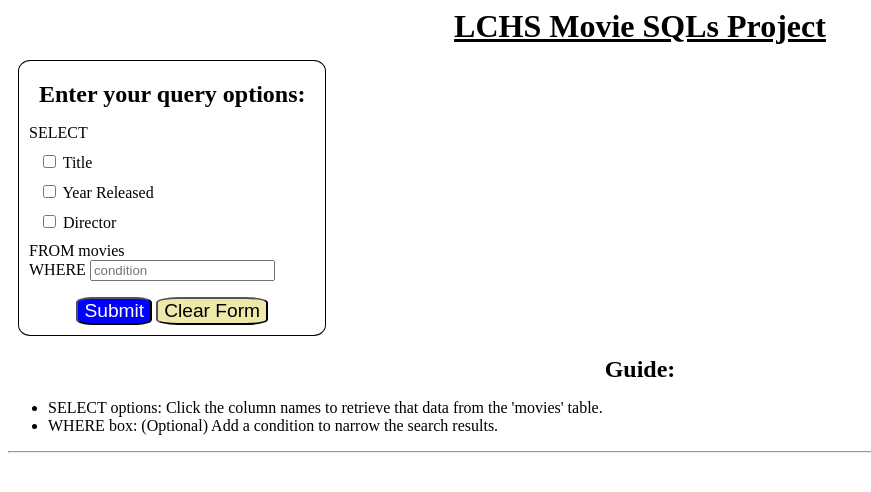
After one commit to LaunchCodeEducation/LCHS_movie_sql_project, a Flask app: page /select in a window 1280 px wide. The commit adds this page. Shown: the top 492 px of the page, without its empty margins (0-871 px from the left). Run offline with Flask 2, Linux system fonts and the light colour scheme; the visitor is signed in with stand-in values (Sample User, id 1).

Commit message:
Revistion to select.html structure.

```diff
--- a/main.py
+++ b/main.py
@@ -1,8 +1,9 @@
-from flask import Flask, request, redirect, render_template
+from flask import Flask, request, redirect, render_template, session
 import sqlite3
 
 app = Flask(__name__)
 app.config['DEBUG'] = True
+app.secret_key = 'K>~EEAnH_x,Z{q.43;NmyQiNz1^Yr7'
 
 # db = sqlite3.connect('project.db')
 # cursor = db.cursor()
@@ -20,10 +21,24 @@ app.config['DEBUG'] = True
 # cursor.execute(sql_query)
 # db.close()
 
+def execute_query(query_string):
+    db = sqlite3.connect('project.db')
+    cursor = db.cursor()
+    if "SELECT" in query_string:
+        results = list(cursor.execute(query_string))
+    else:
+        cursor.execute(query_string)
+        results = "Query successfully run."
+    if "SELECT" not in query_string:
+        db.commit()
+    db.close()
+    return results
+
 @app.route('/', methods=['GET', 'POST'])
 def index():
     if request.method == 'POST':
         query_type = '/' + request.form['query_type'].lower()
+        session['table'] = request.form['table']
         return redirect(query_type)
 
     query_types = ['INSERT', 'SELECT', 'UPDATE', 'DELETE']
@@ -33,5 +48,43 @@ def index():
 def display_results():
    return render_template("display_results.html", tab_title = "SELECT Results")
 
+@app.route('/select', methods=['GET', 'POST'])
+def select_query():
+    if request.method == 'POST':
+        columns = request.form['columns']
+        table = session['table']
+        condition = request.form['condition']
+        sql_query = f"SELECT {columns} FROM {table}"
+        if condition != '':
+            sql_query += f" WHERE {condition}"
+    else:
+        if session['table'] == 'movies':
+            columns = [['Title', 'text'], ['Year Released', 'number'], ['Director', 'text']]
+        elif session['table'] == 'directors':
+            columns = [['Last Name', 'text'], ['First Name', 'text'], ['Country', 'text']]
+        else:
+            columns = [['Last Name', 'text'], ['First Name', 'text']]
+        sql_query = ''
+
+    return render_template("select.html", tab_title = "Movie SQL Project", sql_query = sql_query, columns = columns)
+
+@app.route('/insert', methods=['GET', 'POST'])
+def insert_query():
+    if request.method == 'POST':
+        columns = request.form['columns']
+        table = request.form['table']
+        values = request.form['values']
+        sql_query = f"INSERT INTO {table} ({columns}) VALUES ({values})"
+    else:
+        if session['table'] == 'movies':
+            columns = [['Title', 'text'], ['Year Released', 'number'], ['Director', 'text']]
+        elif session['table'] == 'directors':
+            columns = [['Last Name', 'text'], ['First Name', 'text'], ['Country', 'text']]
+        else:
+            columns = []
+        sql_query = ''
+
+    return render_template("insert.html", tab_title = "Movie SQL Project", sql_query = sql_query, columns = columns)
+
 if __name__ == '__main__':
     app.run()
--- a/static/style.css
+++ b/static/style.css
@@ -29,6 +29,11 @@ button {
     border-radius: 20%;
 }
 
+button.clear {
+    color: black;
+    background-color: palegoldenrod;
+}
+
 .centered {
     text-align: center;
 }
--- /dev/null
+++ b/templates/select.html
@@ -0,0 +1,26 @@
+{% extends "base.html" %}
+
+{% block content %}
+<form action="/select" method="POST">
+    <h2>Enter your query options:</h2>
+    <p>SELECT
+        {% for column in columns %}
+            <label><input name="{{column[0]}}" type="checkbox" name="columns" required/> {{column[0]}}</label>
+        {% endfor %}
+
+        FROM {{session['table']}} <br>
+
+        WHERE <input type="text" name="condition" placeholder="condition"/></p>
+    <section class="centered">
+        <button type="submit">Submit</button>
+        <button type="reset" class="clear">Clear Form</button>
+    </section>
+</form>
+<h2>Guide:</h2>
+<ul>
+    <li>SELECT options: Click the column names to retrieve that data from the '{{session['table']}}' table.</li>
+    <li>WHERE box: (Optional) Add a condition to narrow the search results.</li>
+</ul>
+<hr>
+<h1>{{sql_query}}</h1>
+{% endblock %}
```
Also changed, not shown: templates/index.html (+7 -0 lines), templates/insert.html (added, +23 -0 lines).
